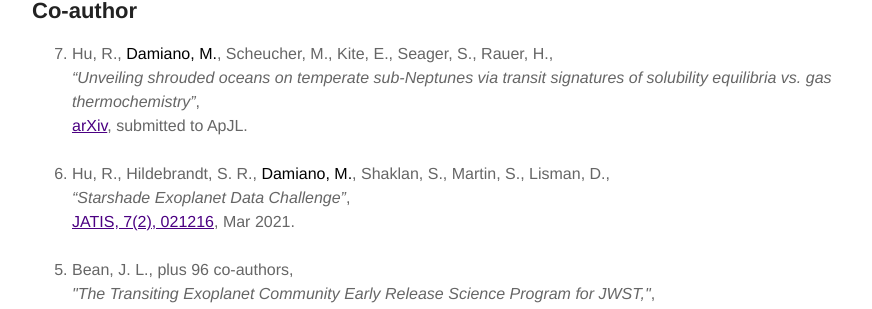
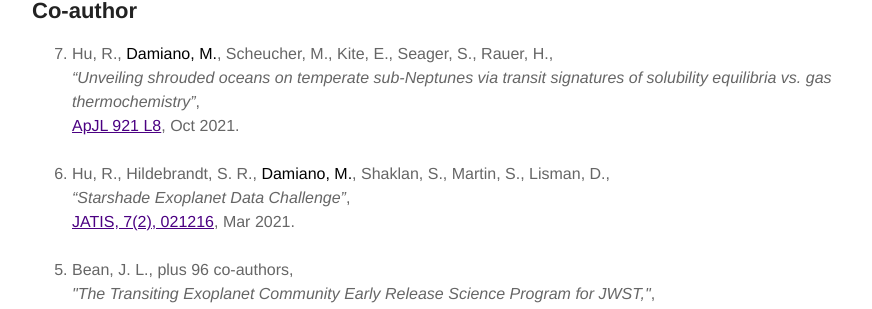
Before and after one commit to MDamiano/MDamiano.github.io, a Jekyll site: the page built from publications.md, in a window 1280 px wide. Shown: the part 1313-1622 px from the top of the page, without its empty margins (203-1075 px from the left). Built offline with Jekyll 4.4.1, drawn with Linux system fonts in a browser that asks for light colours.

Commit message:
Update 29 Nov 2021

```diff
--- a/publications.md
+++ b/publications.md
@@ -45,7 +45,7 @@ layout: page
 <ol reversed>
     <li>Hu, R., <strong>Damiano, M.</strong>, Scheucher, M.,  Kite, E., Seager, S., Rauer, H.,
 	    <br /><i>“Unveiling shrouded oceans on temperate sub-Neptunes via transit signatures of solubility equilibria vs. gas thermochemistry”</i>,
-	    <br /><a href="https://arxiv.org/abs/2108.04745">arXiv</a>, submitted to ApJL.
+	    <br /><a href="https://iopscience.iop.org/article/10.3847/2041-8213/ac1f92">ApJL 921 L8</a>, Oct 2021.
 	    <br /><br /></li>
     <li>Hu, R., Hildebrandt, S. R., <strong>Damiano, M.</strong>, Shaklan, S.,  Martin, S., Lisman, D.,
 	    <br /><i>“Starshade Exoplanet Data Challenge”</i>,
```
Also changed, not shown: 2 other files.
